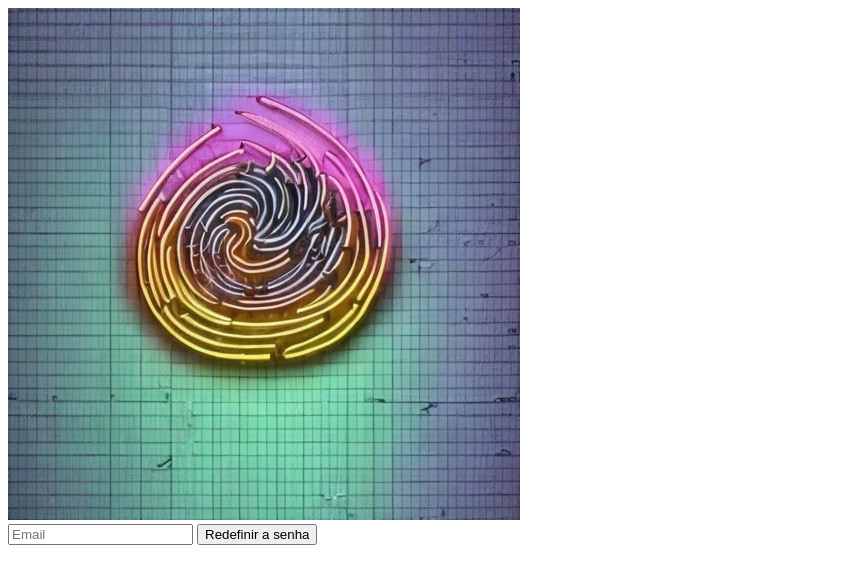
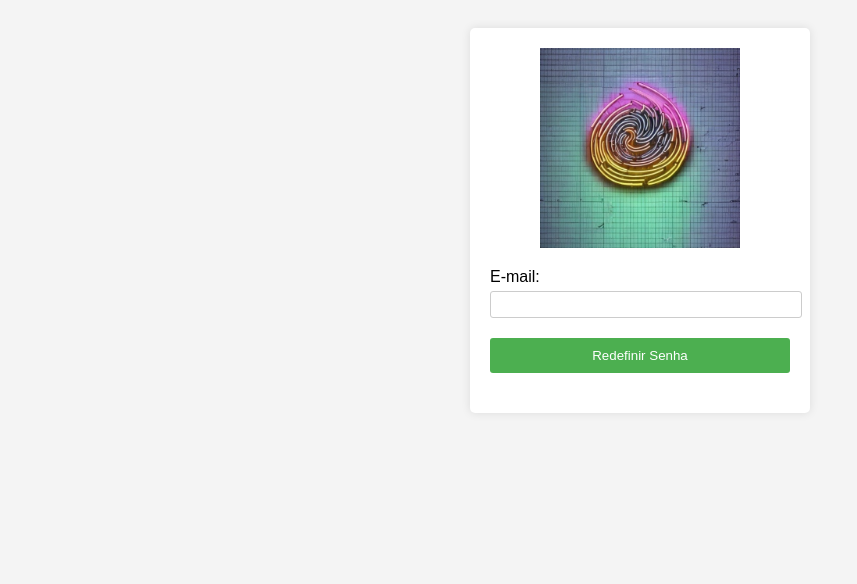
Before and after one commit to thadeusoares/i2a2, a plain HTML site: page desafio01/esqueciSenha.html in a window 1280 px wide. Shown: the whole page, without its empty margins (0-857 px from the left). Drawn offline with Linux system fonts and the light colour scheme.

Commit message:
redefinirn senha bonita

```diff
--- a/desafio01/esqueciSenha.html
+++ b/desafio01/esqueciSenha.html
@@ -1,26 +1,69 @@
 <!DOCTYPE html>
 <html>
 <head>
-    <title>Esqueci minha senha</title>
+    <title>Esqueci a Senha</title>
+    <style>
+        body {
+            font-family: Arial, sans-serif;
+            background-color: #f4f4f4;
+            padding: 20px;
+            display: flex;
+            flex-direction: column;
+            align-items: center;
+        }
+        .container {
+            background-color: white;
+            padding: 20px;
+            border-radius: 5px;
+            box-shadow: 0px 0px 10px 0px rgba(0,0,0,0.1);
+            width: 300px;
+        }
+        .logo {
+            width: 100%;
+            max-width: 200px;
+            display: block;
+            margin: auto;
+            margin-bottom: 20px;
+        }
+        .form-group {
+            margin-bottom: 20px;
+        }
+        .form-group label {
+            display: block;
+            margin-bottom: 5px;
+        }
+        .form-group input {
+            width: 100%;
+            padding: 5px;
+            border-radius: 3px;
+            border: 1px solid #ccc;
+        }
+        .form-group button {
+            width: 100%;
+            padding: 10px;
+            background-color: #4caf50;
+            color: white;
+            border: none;
+            border-radius: 3px;
+            cursor: pointer;
+        }
+        .form-group button:hover {
+            background-color: #45a049;
+        }
+    </style>
 </head>
 <body>
-    <img src="logo.png" alt="Logo">
-    <form id="resetForm">
-        <input type="email" id="email" placeholder="Email">
-        <button type="submit">Redefinir a senha</button>
-    </form>
-
-    <script>
-        document.getElementById('resetForm').addEventListener('submit', function(event) {
-            event.preventDefault();
-            var email = document.getElementById('email').value;
-            if (email) {
-                alert('Um link para a redefinição de senha foi enviado para o e-mail informado');
-                window.location.href = 'index.html';
-            } else {
-                alert('Por favor, insira um e-mail válido.');
-            }
-        });
-    </script>
+    <div class="container">
+        <img src="logo.png" alt="Logo" class="logo">
+        <form>
+            <div class="form-group">
+                <label for="email">E-mail:</label>
+                <input type="email" id="email" required>
+            </div>
+            <div class="form-group">
+                <button type="submit">Redefinir Senha</button>
+            </div>
+        </form>
+    </div>
 </body>
 </html>
```
